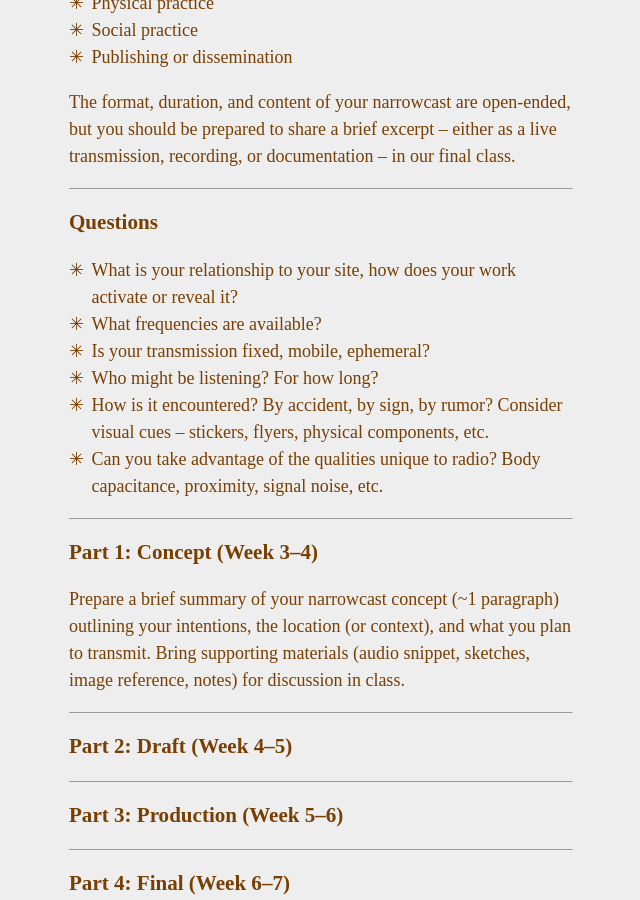
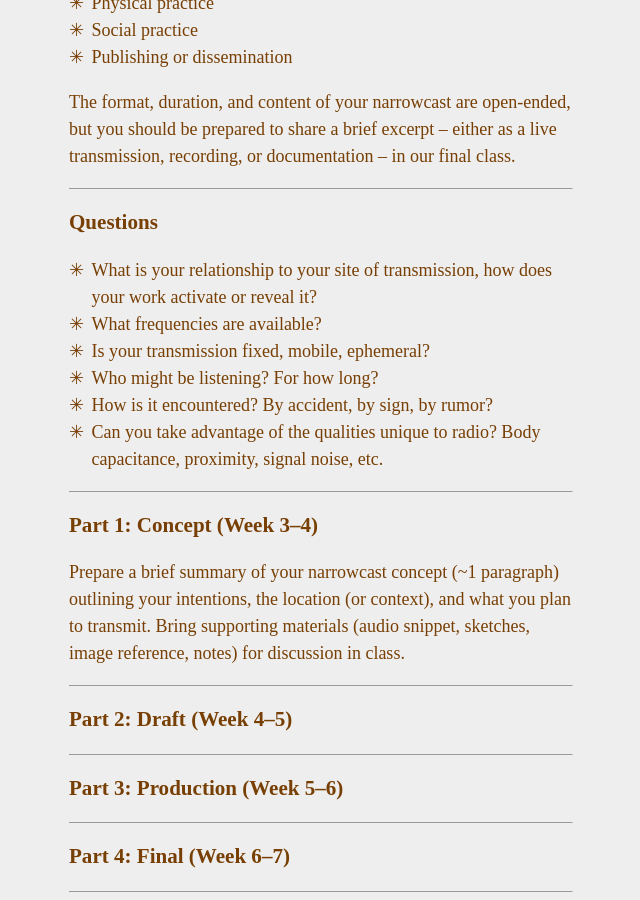
Before and after one commit to bryantwells/rr25, a Jekyll site: the page built from _pages/narrowcast.md, in a window 1280 px wide and 900 px high, scrolled down 389 px. Shown: the whole window, without its empty margins (319-959 px from the left). Built offline with Jekyll 4.4.1, drawn with Linux system fonts in a browser that asks for light colours.

Commit message:
Update narrowcast.md

```diff
--- a/_pages/narrowcast.md
+++ b/_pages/narrowcast.md
@@ -20,11 +20,11 @@ The format, duration, and content of your narrowcast are open-ended, but you sho
 
 ### Questions
 
-- What is your relationship to your site, how does your work activate or reveal it?
+- What is your relationship to your site of transmission, how does your work activate or reveal it?
 - What frequencies are available?
 - Is your transmission fixed, mobile, ephemeral?
 - Who might be listening? For how long?
-- How is it encountered? By accident, by sign, by rumor? Consider visual cues – stickers, flyers, physical components, etc.
+- How is it encountered? By accident, by sign, by rumor?
 - Can you take advantage of the qualities unique to radio? Body capacitance, proximity, signal noise, etc.
 
 ---
```
